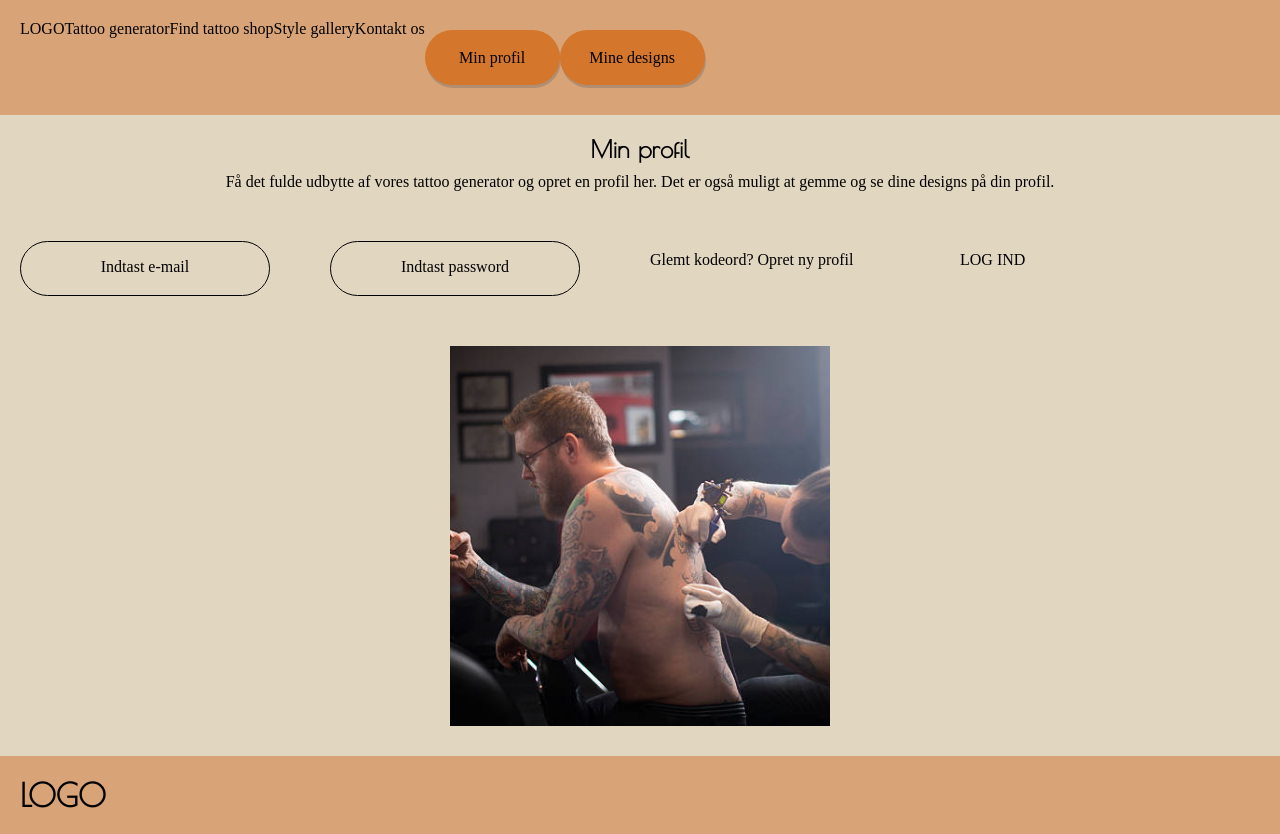
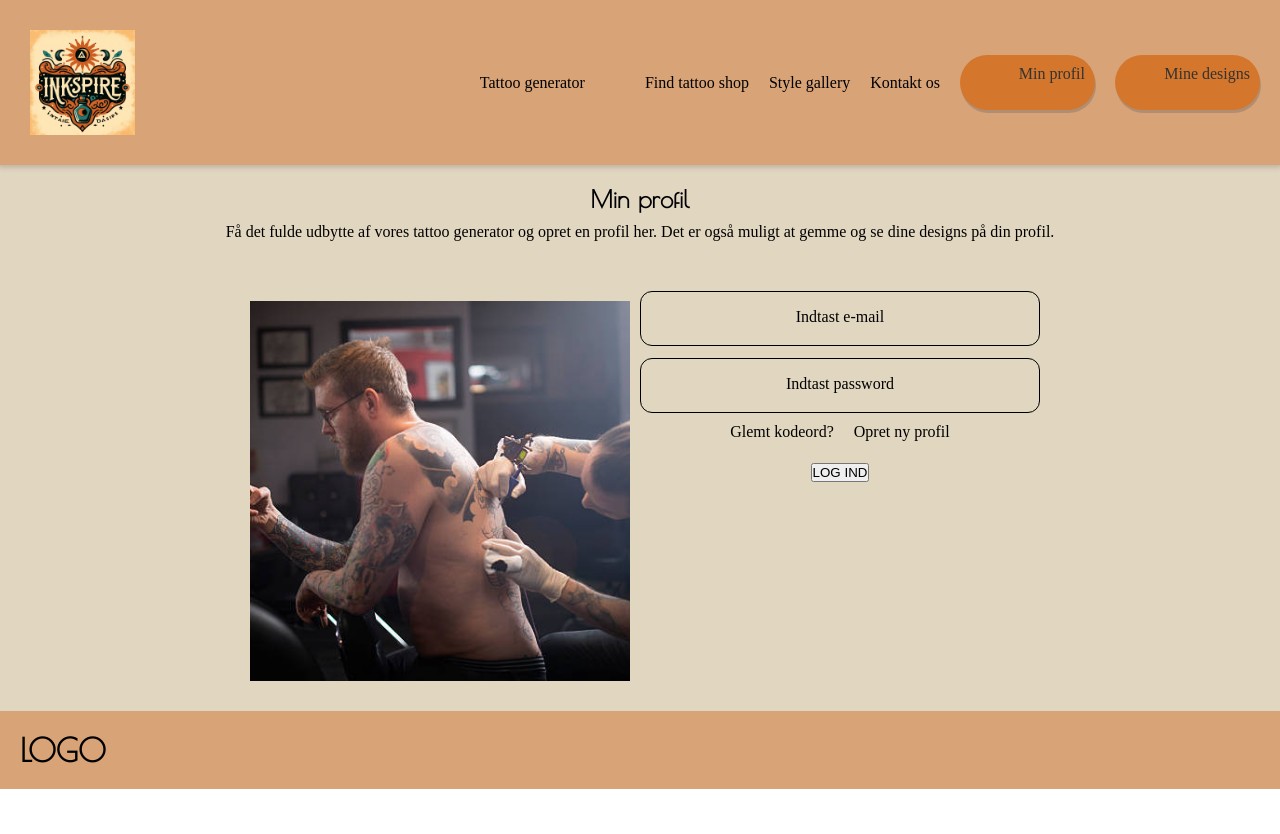
Before and after one commit to nast0003/kodet-site, a plain HTML site: page min_profil.html in a window 1280 px wide. After the commit the page ends 800 px from the top, so only its background shows below. Drawn offline with Linux system fonts and the light colour scheme; a web font is replaced by a local one.

Commit message:
redigerer grids og flex

```diff
--- a/css/general.css
+++ b/css/general.css
@@ -140,9 +140,18 @@ a {
   gap: 10px;
 }
 
+.style-guide-ctas {
+  display: grid;
+  justify-content: space-evenly;
+  font-family: "montserrat";
+  grid-template-columns: 1fr;
+  gap: 30px;
+  row-gap: 50px;
+}
+
 .guide_cta {
   display: flex;
-  width: 400px;
+  width: 250px;
   height: 60px;
   background-color: #6b692c;
   color: black;
@@ -160,10 +169,10 @@ a {
 .profil_cta {
   display: inline-block;
   height: 55px;
-  width: 250px;
+  width: 100%;
   background-color: #e1d6c0;
   padding: 1rem;
-  border-radius: 5rem;
+  border-radius: 12px;
   font-family: "montserrat";
   border: 1px solid black;
   justify-content: center;
@@ -211,6 +220,10 @@ a {
   }
   .button-text {
     font-size: 16px;
+  }
+
+  .style-guide-ctas {
+    grid-template-columns: 1fr 1fr;
   }
 
   .index_cta {
@@ -280,23 +293,14 @@ a {
     margin: 10px auto;
     justify-content: center;
   }
-
-  .profil_cta {
-    display: inline-block;
-    height: 55px;
-    width: 250px;
-    background-color: #e1d6c0;
-    padding: 1rem;
-    border-radius: 5rem;
-    font-family: "montserrat";
-    border: 1px solid black;
-    justify-content: center;
-    text-align: center;
-  }
 }
 
 /* Desktop */
 @media (width>=1200px) {
+  .style-guide-ctas {
+    grid-template-columns: 1fr 1fr 1fr;
+  }
+
   .index_cta2 {
     display: flex;
     background-color: rgba(0, 0, 0, 0.2);
@@ -364,19 +368,6 @@ a {
     justify-content: center;
   }
 
-  .profil_cta {
-    display: inline-block;
-    height: 55px;
-    width: 250px;
-    background-color: #e1d6c0;
-    padding: 1rem;
-    border-radius: 5rem;
-    font-family: "montserrat";
-    border: 1px solid black;
-    justify-content: center;
-    text-align: center;
-  }
-
   h2 {
     background-color: #e1d6c0;
   }
--- a/css/layout.css
+++ b/css/layout.css
@@ -21,12 +21,21 @@ ul {
   font-family: "montserrat";
 }
 
+.logo {
+  width: 125px;
+  height: 125px;
+}
+
 header {
   display: flex;
   justify-content: space-between;
   align-items: center;
   padding: 20px;
   background-color: #d8a377;
+  position: sticky;
+  top: 0;
+  box-shadow: 0 0 6px 2px #00000030;
+  z-index: 999;
 }
 
 nav {
@@ -39,6 +48,7 @@ nav {
   list-style: none;
   margin: 0;
   padding: 0;
+  align-items: center;
 }
 
 .menu li {
@@ -66,11 +76,27 @@ footer {
   padding: 20px;
 }
 
+.grid-1-1_item {
+  text-align: center;
+}
+
+.form {
+  display: flex;
+  flex-direction: column;
+  row-gap: 12px;
+}
+
 /* Tablet */
 @media (width>=700px) {
   main {
     margin: 0 auto;
   }
+
+  .grid_1-1 {
+    display: grid;
+    grid-template-columns: 1fr 1fr;
+  }
+
   .grid_2-1 {
     display: grid;
     grid-template-columns: 2fr 1fr;
@@ -95,9 +121,12 @@ footer {
     grid-template-columns: 1fr 1fr 1fr 1fr 1fr;
   }
 
-  .grid_2-2-2-2 {
+  .grid_1-1-1 {
     display: grid;
-    grid-template-columns: 2fr 2fr 2fr 2fr;
+    grid-template-columns: 1fr 1fr 1fr;
+    justify-content: center;
+    width: 66%;
+    margin: auto;
   }
 }
 
@@ -126,10 +155,17 @@ footer {
     display: grid;
     grid-template-columns: 1fr 1fr 1fr 1fr 1fr;
   }
+  .grid_1-1-1 {
+    display: grid;
+    grid-template-columns: 1fr 1fr 1fr;
+    justify-content: center;
+    width: 66%;
+    margin: auto;
+  }
 
-  .grid_2-2-2-2 {
-    display: grid;
-    grid-template-columns: 2fr 2fr 2fr 2fr;
+  .grid_1-1 {
+    max-width: 800px;
+    margin: auto;
   }
 }
 
--- a/min_profil.html
+++ b/min_profil.html
@@ -9,9 +9,11 @@
   </head>
   <body>
     <header>
+      <div>
+        <img src="./images/logo.webp" alt="Logo" class="logo" />
+      </div>
       <nav>
-        <ul>
-          <li class="h1_header">LOGO</li>
+        <ul class="menu">
           <li>Tattoo generator</li>
           <li><a href="style_guide.html"></a></li>
           <li>Find tattoo shop</li>
@@ -28,16 +30,38 @@
         <p class="p_profil">Få det fulde udbytte af vores tattoo generator og opret en profil her. Det er også muligt at gemme og se dine designs på din profil.</p>
       </section>
       <section class="section6">
-        <div class="grid_2-2-2-2">
-          <p class="profil_cta">Indtast e-mail</p>
-          <p class="profil_cta">Indtast password</p>
-          <p>Glemt kodeord? Opret ny profil</p>
-          <p>LOG IND</p>
+        <div class="grid_1-1">
+          <div><img class="profil_img" src="./images/profil1.jpg" alt="" /></div>
+          <div class="form">
+            <div class="grid-1-1_item"><p class="profil_cta">Indtast e-mail</p></div>
+            <div class="grid-1-1_item">
+              <p class="profil_cta">Indtast password</p>
+              <div style="display: flex; justify-content: center">
+                <p>Glemt kodeord?</p>
+                <p>Opret ny profil</p>
+              </div>
+            </div>
+            <div class="grid-1-1_item">
+              <button>
+                <a> LOG IND </a>
+              </button>
+            </div>
+          </div>
         </div>
+
+        <!--<div class="grid_1-1-1">
+          <div class="grid_1-1-1_item"><p class="profil_cta">Indtast e-mail</p></div>
+          <div class="grid_1-1-1_item">
+            <p class="profil_cta">Indtast password</p>
+            <p>Glemt kodeord?</p>
+            <p>Opret ny profil</p>
+          </div>
+          <div class="grid_1-1-1_item"><p>LOG IND</p></div>
+        </div> -->
       </section>
-      <section class="section6">
+      <!--<section class="section6">
         <img class="profil_img" src="./images/profil1.jpg" alt="" />
-      </section>
+      </section>-->
     </main>
     <footer>
       <h1 class="h1_footer">LOGO</h1>
```
Also changed, not shown: index.html (+12 -3 lines), style_guide.html (+5 -3 lines).
